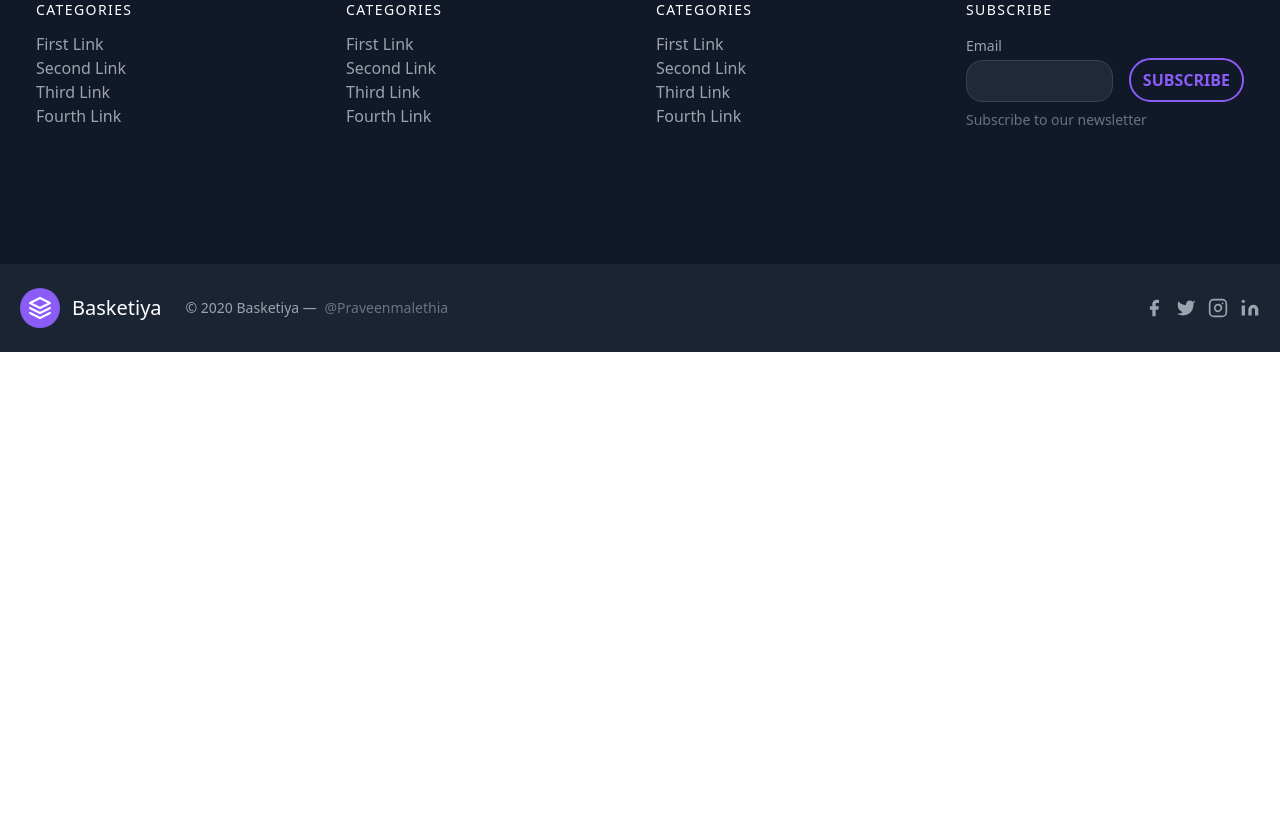
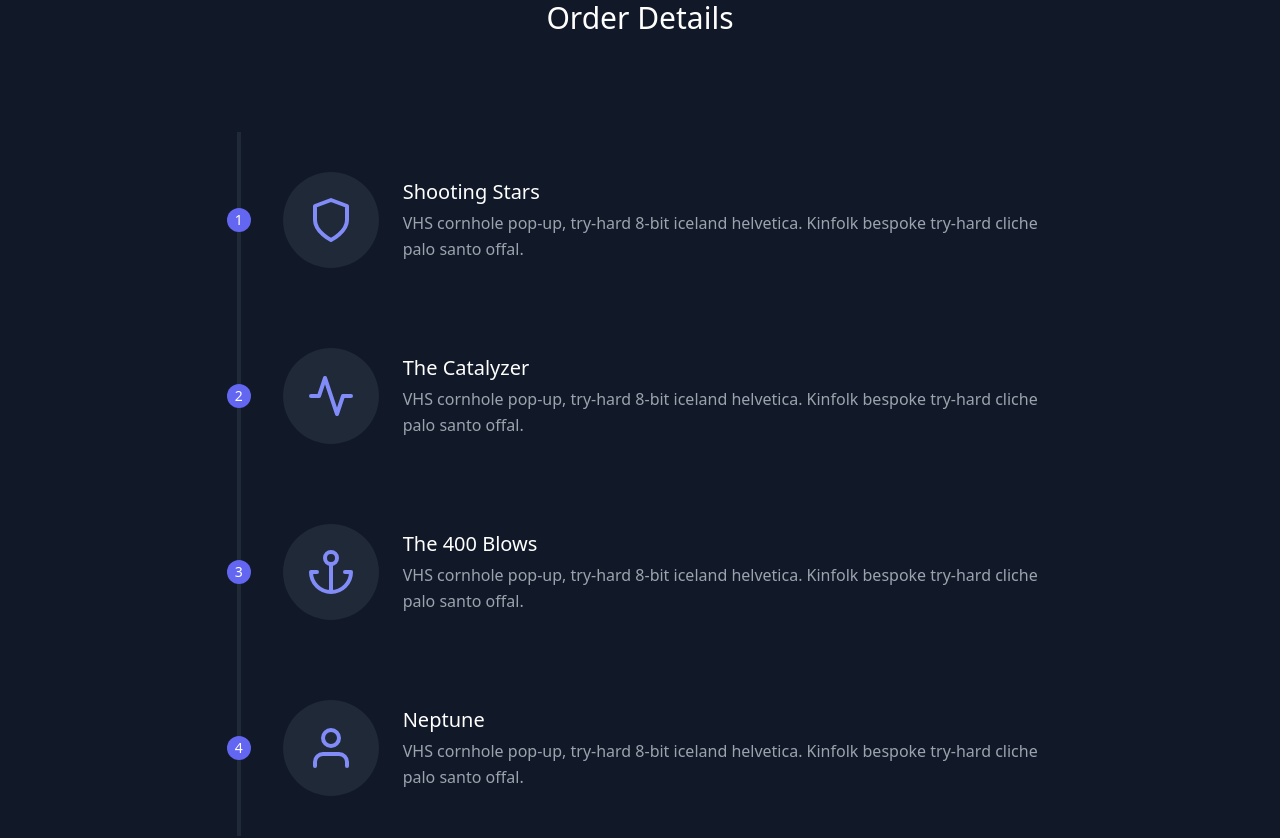
Before and after one commit to PraveenMalethia/basketiya-2, a Nuxt app: page /orders/1 in a window 1280 px wide. Shown: the part 200-1038 px from the top of the page. Before the commit the page ends 800 px from the top, so only its background shows below. Built offline with nearby package versions, Linux system fonts and the light colour scheme.

Commit message:
order detail page !

```diff
--- /dev/null
+++ b/pages/orders/_id.vue
@@ -0,0 +1,324 @@
+<template>
+  <section class="text-gray-400 bg-gray-900 body-font">
+    <div class="container px-5 py-24 mx-auto flex flex-wrap">
+      <div class="flex flex-col text-center w-full mb-20">
+        <h1 class="sm:text-3xl text-2xl font-medium title-font mb-4 text-white">
+          Order Details
+        </h1>
+      </div>
+      <div class="flex relative pt-10 pb-20 sm:items-center md:w-2/3 mx-auto">
+        <div
+          class="h-full w-6 absolute inset-0 flex items-center justify-center"
+        >
+          <div class="h-full w-1 bg-gray-800 pointer-events-none"></div>
+        </div>
+        <div
+          class="
+            flex-shrink-0
+            w-6
+            h-6
+            rounded-full
+            mt-10
+            sm:mt-0
+            inline-flex
+            items-center
+            justify-center
+            bg-indigo-500
+            text-white
+            relative
+            z-10
+            title-font
+            font-medium
+            text-sm
+          "
+        >
+          1
+        </div>
+        <div
+          class="
+            flex-grow
+            md:pl-8
+            pl-6
+            flex
+            sm:items-center
+            items-start
+            flex-col
+            sm:flex-row
+          "
+        >
+          <div
+            class="
+              flex-shrink-0
+              w-24
+              h-24
+              bg-gray-800
+              text-indigo-400
+              rounded-full
+              inline-flex
+              items-center
+              justify-center
+            "
+          >
+            <svg
+              fill="none"
+              stroke="currentColor"
+              stroke-linecap="round"
+              stroke-linejoin="round"
+              stroke-width="2"
+              class="w-12 h-12"
+              viewBox="0 0 24 24"
+            >
+              <path d="M12 22s8-4 8-10V5l-8-3-8 3v7c0 6 8 10 8 10z"></path>
+            </svg>
+          </div>
+          <div class="flex-grow sm:pl-6 mt-6 sm:mt-0">
+            <h2 class="font-medium title-font text-white mb-1 text-xl">
+              Shooting Stars
+            </h2>
+            <p class="leading-relaxed">
+              VHS cornhole pop-up, try-hard 8-bit iceland helvetica. Kinfolk
+              bespoke try-hard cliche palo santo offal.
+            </p>
+          </div>
+        </div>
+      </div>
+      <div class="flex relative pb-20 sm:items-center md:w-2/3 mx-auto">
+        <div
+          class="h-full w-6 absolute inset-0 flex items-center justify-center"
+        >
+          <div class="h-full w-1 bg-gray-800 pointer-events-none"></div>
+        </div>
+        <div
+          class="
+            flex-shrink-0
+            w-6
+            h-6
+            rounded-full
+            mt-10
+            sm:mt-0
+            inline-flex
+            items-center
+            justify-center
+            bg-indigo-500
+            text-white
+            relative
+            z-10
+            title-font
+            font-medium
+            text-sm
+          "
+        >
+          2
+        </div>
+        <div
+          class="
+            flex-grow
+            md:pl-8
+            pl-6
+            flex
+            sm:items-center
+            items-start
+            flex-col
+            sm:flex-row
+          "
+        >
+          <div
+            class="
+              flex-shrink-0
+              w-24
+              h-24
+              bg-gray-800
+              text-indigo-400
+              rounded-full
+              inline-flex
+              items-center
+              justify-center
+            "
+          >
+            <svg
+              fill="none"
+              stroke="currentColor"
+              stroke-linecap="round"
+              stroke-linejoin="round"
+              stroke-width="2"
+              class="w-12 h-12"
+              viewBox="0 0 24 24"
+            >
+              <path d="M22 12h-4l-3 9L9 3l-3 9H2"></path>
+            </svg>
+          </div>
+          <div class="flex-grow sm:pl-6 mt-6 sm:mt-0">
+            <h2 class="font-medium title-font text-white mb-1 text-xl">
+              The Catalyzer
+            </h2>
+            <p class="leading-relaxed">
+              VHS cornhole pop-up, try-hard 8-bit iceland helvetica. Kinfolk
+              bespoke try-hard cliche palo santo offal.
+            </p>
+          </div>
+        </div>
+      </div>
+      <div class="flex relative pb-20 sm:items-center md:w-2/3 mx-auto">
+        <div
+          class="h-full w-6 absolute inset-0 flex items-center justify-center"
+        >
+          <div class="h-full w-1 bg-gray-800 pointer-events-none"></div>
+        </div>
+        <div
+          class="
+            flex-shrink-0
+            w-6
+            h-6
+            rounded-full
+            mt-10
+            sm:mt-0
+            inline-flex
+            items-center
+            justify-center
+            bg-indigo-500
+            text-white
+            relative
+            z-10
+            title-font
+            font-medium
+            text-sm
+          "
+        >
+          3
+        </div>
+        <div
+          class="
+            flex-grow
+            md:pl-8
+            pl-6
+            flex
+            sm:items-center
+            items-start
+            flex-col
+            sm:flex-row
+          "
+        >
+          <div
+            class="
+              flex-shrink-0
+              w-24
+              h-24
+              bg-gray-800
+              text-indigo-400
+              rounded-full
+              inline-flex
+              items-center
+              justify-center
+            "
+          >
+            <svg
+              fill="none"
+              stroke="currentColor"
+              stroke-linecap="round"
+              stroke-linejoin="round"
+              stroke-width="2"
+              class="w-12 h-12"
+              viewBox="0 0 24 24"
+            >
+              <circle cx="12" cy="5" r="3"></circle>
+              <path d="M12 22V8M5 12H2a10 10 0 0020 0h-3"></path>
+            </svg>
+          </div>
+          <div class="flex-grow sm:pl-6 mt-6 sm:mt-0">
+            <h2 class="font-medium title-font text-white mb-1 text-xl">
+              The 400 Blows
+            </h2>
+            <p class="leading-relaxed">
+              VHS cornhole pop-up, try-hard 8-bit iceland helvetica. Kinfolk
+              bespoke try-hard cliche palo santo offal.
+            </p>
+          </div>
+        </div>
+      </div>
+      <div class="flex relative pb-10 sm:items-center md:w-2/3 mx-auto">
+        <div
+          class="h-full w-6 absolute inset-0 flex items-center justify-center"
+        >
+          <div class="h-full w-1 bg-gray-800 pointer-events-none"></div>
+        </div>
+        <div
+          class="
+            flex-shrink-0
+            w-6
+            h-6
+            rounded-full
+            mt-10
+            sm:mt-0
+            inline-flex
+            items-center
+            justify-center
+            bg-indigo-500
+            text-white
+            relative
+            z-10
+            title-font
+            font-medium
+            text-sm
+          "
+        >
+          4
+        </div>
+        <div
+          class="
+            flex-grow
+            md:pl-8
+            pl-6
+            flex
+            sm:items-center
+            items-start
+            flex-col
+            sm:flex-row
+          "
+        >
+          <div
+            class="
+              flex-shrink-0
+              w-24
+              h-24
+              bg-gray-800
+              text-indigo-400
+              rounded-full
+              inline-flex
+              items-center
+              justify-center
+            "
+          >
+            <svg
+              fill="none"
+              stroke="currentColor"
+              stroke-linecap="round"
+              stroke-linejoin="round"
+              stroke-width="2"
+              class="w-12 h-12"
+              viewBox="0 0 24 24"
+            >
+              <path d="M20 21v-2a4 4 0 00-4-4H8a4 4 0 00-4 4v2"></path>
+              <circle cx="12" cy="7" r="4"></circle>
+            </svg>
+          </div>
+          <div class="flex-grow sm:pl-6 mt-6 sm:mt-0">
+            <h2 class="font-medium title-font text-white mb-1 text-xl">
+              Neptune
+            </h2>
+            <p class="leading-relaxed">
+              VHS cornhole pop-up, try-hard 8-bit iceland helvetica. Kinfolk
+              bespoke try-hard cliche palo santo offal.
+            </p>
+          </div>
+        </div>
+      </div>
+    </div>
+  </section>
+</template>
+
+<script>
+export default {}
+</script>
+
+<style>
+</style>
--- a/pages/orders.vue
+++ b/pages/orders/index.vue
@@ -11,7 +11,9 @@
         </p>
       </div>
       <div v-for="i in 10" :key="i" class="flex flex-wrap -m-2">
-        <div class="p-2 lg:w-1/3 md:w-1/2 w-full">
+        <nuxt-link
+          :to="`/orders/${i}`"
+          class="p-2 w-full items-center justify-center">
           <div
             class="
               h-full
@@ -47,7 +49,7 @@
               <p class="text-green-300">Delivered</p>
             </div>
           </div>
-        </div>
+        </nuxt-link>
       </div>
     </div>
   </section>
```
